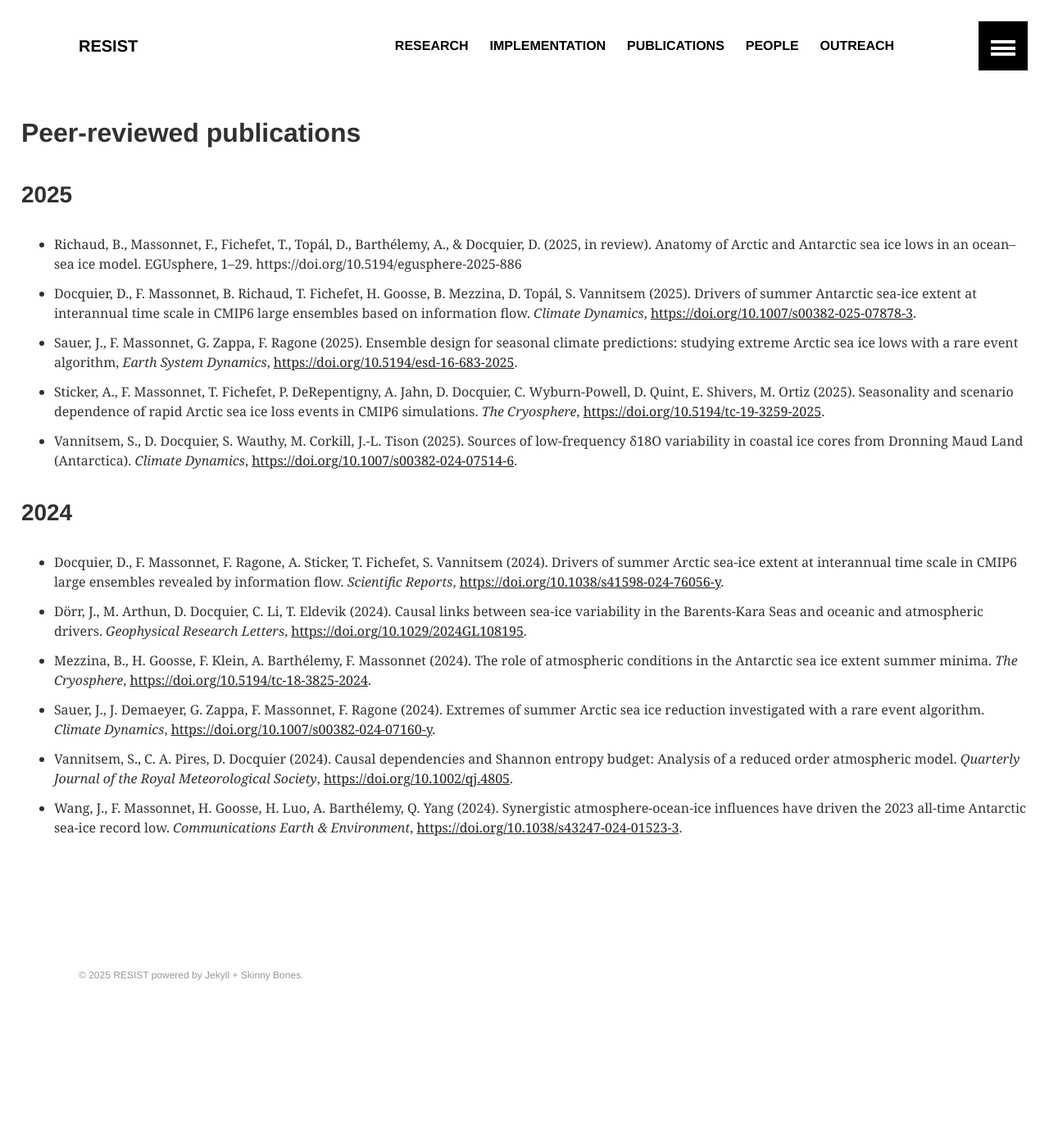
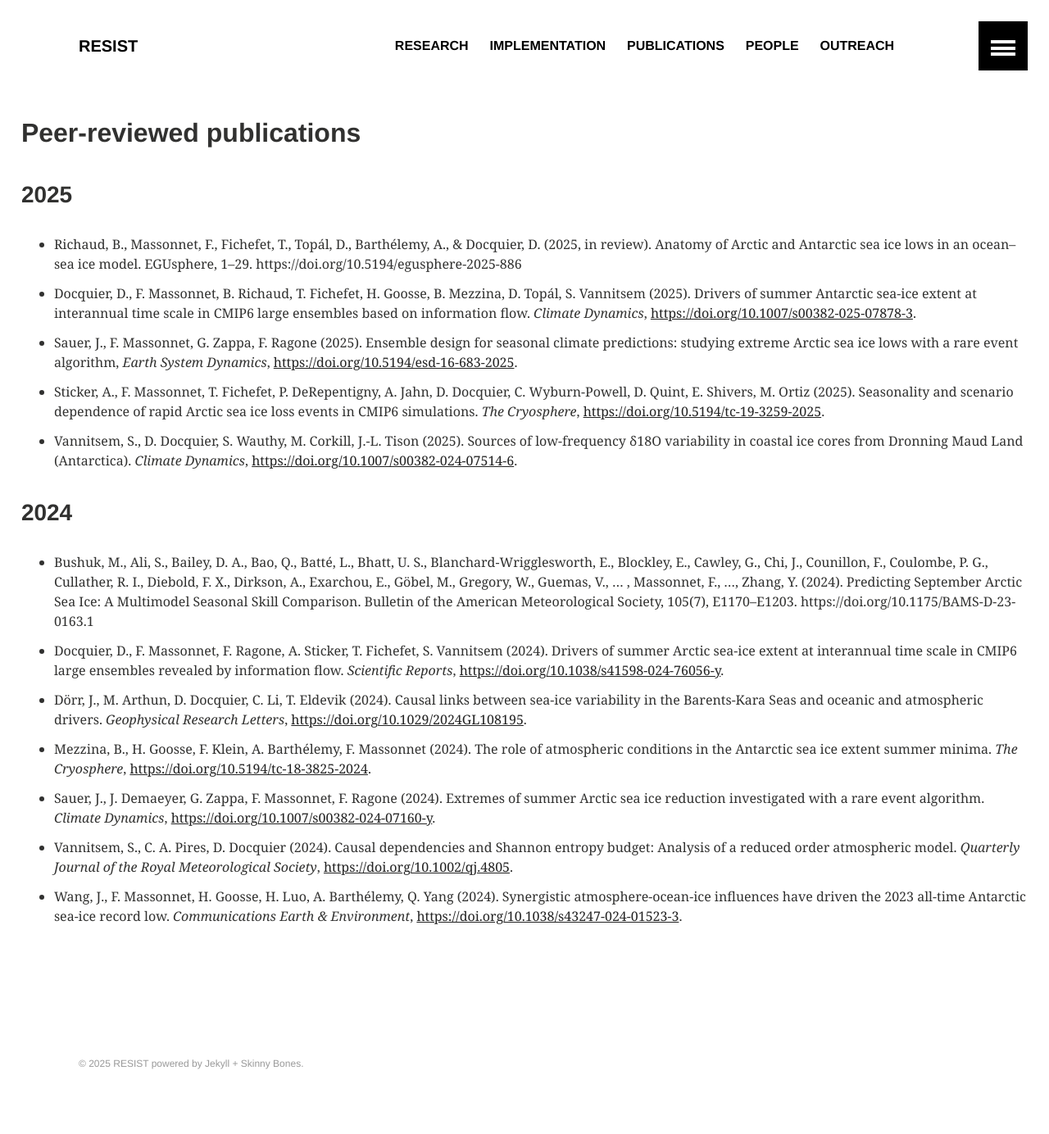
Before and after one commit to resist-impuls/resist-impuls.github.io, a Jekyll site: the page built from publications.md, in a window 1280 px wide. Shown: the whole page at 82% size. Built offline with Jekyll 4.4.1, drawn with Linux system fonts in a browser that asks for light colours; our own code applies the rules of GitHub Pages for plain Markdown files; before the commit the page ends 1276 px from its top, so only the background shows below that.

Commit message:
Update publications.md with Bushuk et al

```diff
--- a/publications.md
+++ b/publications.md
@@ -8,7 +8,7 @@
 - Vannitsem, S., D. Docquier, S. Wauthy, M. Corkill, J.-L. Tison (2025). Sources of low-frequency δ18O variability in coastal ice cores from Dronning Maud Land (Antarctica). _Climate Dynamics_, [https://doi.org/10.1007/s00382-024-07514-6](https://doi.org/10.1007/s00382-024-07514-6).
 
 ### 2024
-
+- Bushuk, M., Ali, S., Bailey, D. A., Bao, Q., Batté, L., Bhatt, U. S., Blanchard-Wrigglesworth, E., Blockley, E., Cawley, G., Chi, J., Counillon, F., Coulombe, P. G., Cullather, R. I., Diebold, F. X., Dirkson, A., Exarchou, E., Göbel, M., Gregory, W., Guemas, V., … , Massonnet, F., …, Zhang, Y. (2024). Predicting September Arctic Sea Ice: A Multimodel Seasonal Skill Comparison. Bulletin of the American Meteorological Society, 105(7), E1170–E1203. https://doi.org/10.1175/BAMS-D-23-0163.1
 - Docquier, D., F. Massonnet, F. Ragone, A. Sticker, T. Fichefet, S. Vannitsem (2024). Drivers of summer Arctic sea-ice extent at interannual time scale in CMIP6 large ensembles revealed by information flow. _Scientific Reports_, [https://doi.org/10.1038/s41598-024-76056-y](https://doi.org/10.1038/s41598-024-76056-y).
 - Dörr, J., M. Arthun, D. Docquier, C. Li, T. Eldevik (2024). Causal links between sea-ice variability in the Barents-Kara Seas and oceanic and atmospheric drivers. _Geophysical Research Letters_, [https://doi.org/10.1029/2024GL108195](https://doi.org/10.1029/2024GL108195).
 - Mezzina, B., H. Goosse, F. Klein, A. Barthélemy, F. Massonnet (2024). The role of atmospheric conditions in the Antarctic sea ice extent summer minima. _The Cryosphere_, [https://doi.org/10.5194/tc-18-3825-2024](https://doi.org/10.5194/tc-18-3825-2024).
```
